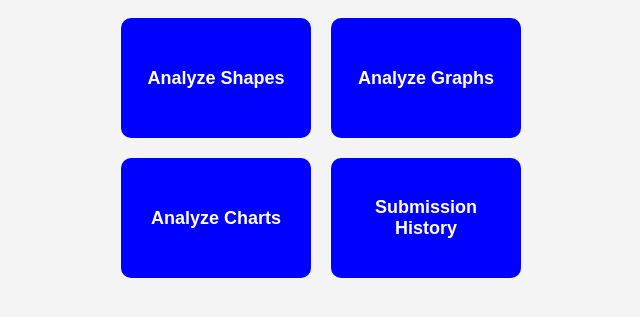
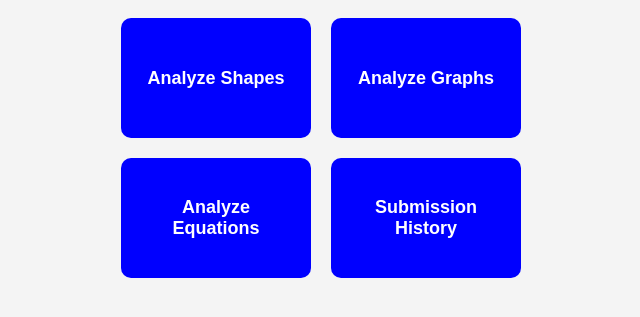
Before and after one commit to zuhairsiddiqui/GeoSenseAssist-Project, a Flask app: page / in a window 1280 px wide. Shown: the part 156-473 px from the top of the page, without its empty margins (319-959 px from the left). Run offline with Flask 3, Linux system fonts and the light colour scheme.

Commit message:
Changed Analyze Charts  to Analyze Equations

```diff
--- a/website/templates/website.html
+++ b/website/templates/website.html
@@ -104,8 +104,8 @@
         </form>
 
         <form action="/upload" method="POST" enctype="multipart/form-data">
-            <input type="file" name="fileUpload" accept=".pdf,.jpg,.jpeg,.png" class="file-input" id="chartsFile" onchange="this.form.submit()">
-            <label for="chartsFile" class="custom-button">Analyze Charts</label>
+            <input type="file" name="fileUpload" accept=".pdf,.jpg,.jpeg,.png" class="file-input" id="equationsFile" onchange="this.form.submit()">
+            <label for="equationsFile" class="custom-button">Analyze Equations</label>
         </form>
 
         <a href="/history" class="custom-button">Submission History</a>
```
